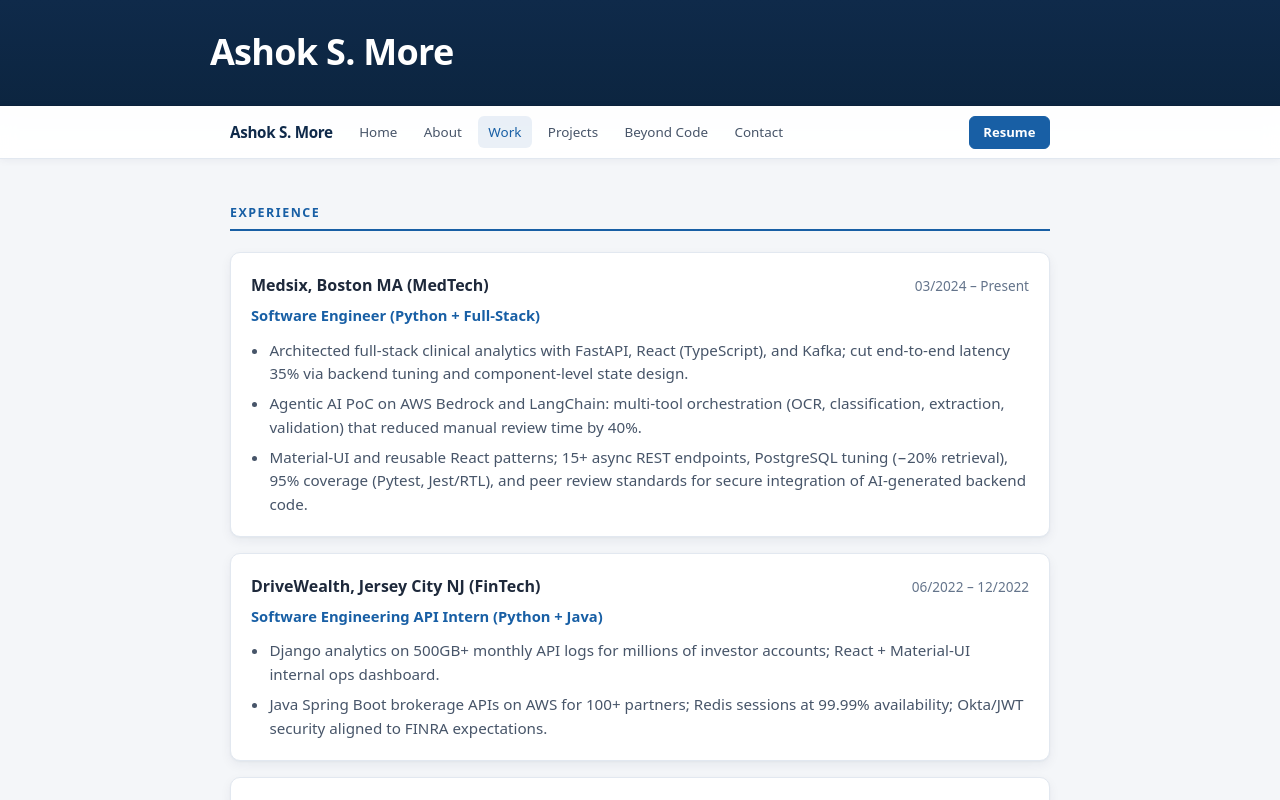
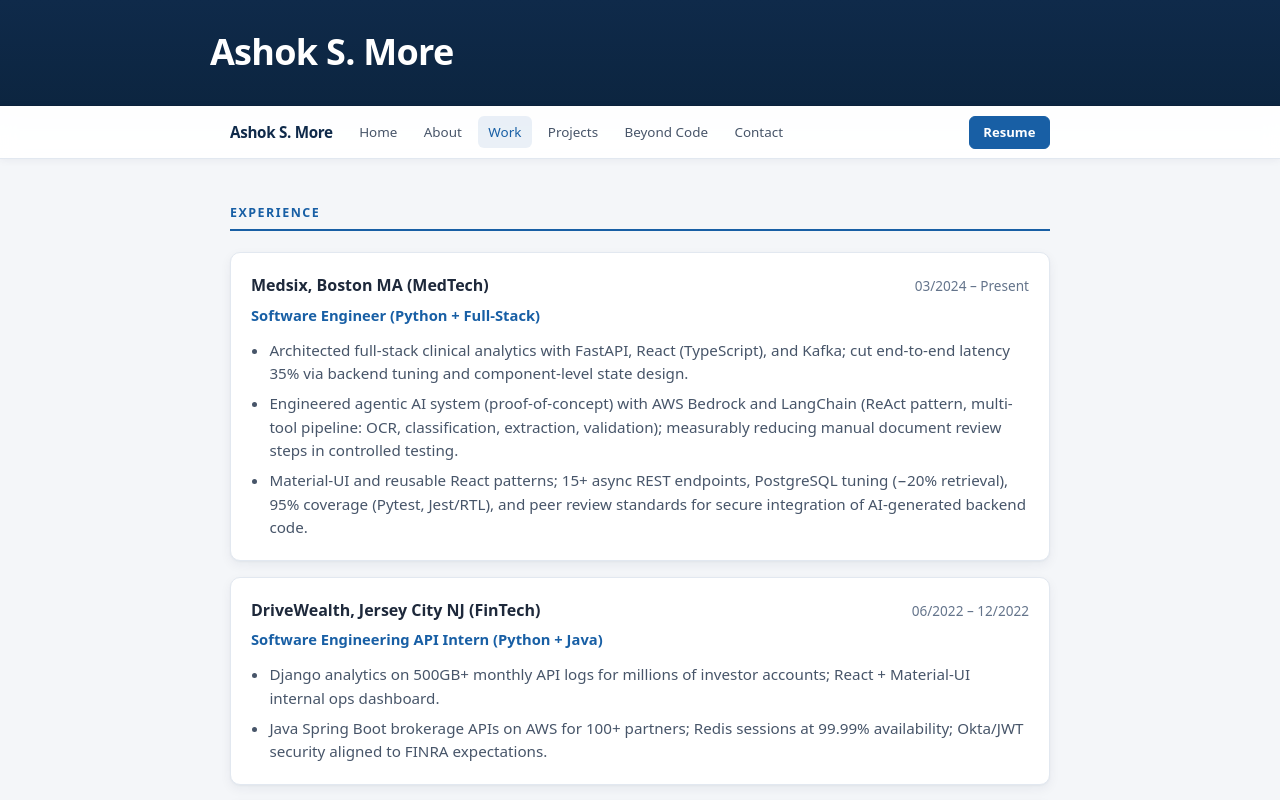
Before and after one commit to ashoksmore/ashoksmore.github.io, a React (Vite) app: page /work in a window 1280 px wide. Shown: the top 800 px of the page. Built offline with nearby package versions, Linux system fonts and the light colour scheme; the HTML template or start-up script is replaced by a standard one.

Commit message:
Update resume and align agentic AI copy
Match Medsix agentic AI bullet wording, switch experience to "6 years" (no plus), and update linked resume PDF.

```diff
--- a/src/components/HomeHero.jsx
+++ b/src/components/HomeHero.jsx
@@ -5,7 +5,7 @@ import StatCounter from './StatCounter';
 import HeroStatText from './HeroStatText';
 
 const numericStats = [
-  { target: 6, suffix: '+', label: 'Years experience' },
+  { target: 6, suffix: '', label: 'Years experience' },
   { target: 3, suffix: '', label: 'Industries' },
 ];
 
--- a/src/data/content.js
+++ b/src/data/content.js
@@ -13,7 +13,7 @@ export const profile = {
 };
 
 export const aboutText =
-  'Full stack software engineer with 6+ years building and scaling production systems in Python, React, Java, and AWS across MedTech, FinTech, and eCommerce—from clinical analytics and regulated health data at Medsix, to brokerage APIs and compliance-heavy finance at DriveWealth, to high-volume marketplace and logistics platforms at Ingram Micro. Comfortable joining early-stage MedTech or FinTech teams with 0→1 ownership. I ship ML/AI in production (deterministic patterns, RAG-style grounding), run tight code review for AI-generated changes, and partner across teams for quality.';
+  'Full stack software engineer with 6 years building and scaling production systems in Python, React, Java, and AWS across MedTech, FinTech, and eCommerce—from clinical analytics and regulated health data at Medsix, to brokerage APIs and compliance-heavy finance at DriveWealth, to high-volume marketplace and logistics platforms at Ingram Micro. Comfortable joining early-stage MedTech or FinTech teams with 0→1 ownership. I ship ML/AI in production (deterministic patterns, RAG-style grounding), run tight code review for AI-generated changes, and partner across teams for quality.';
 
 export const experience = [
   {
@@ -22,7 +22,7 @@ export const experience = [
     role: 'Software Engineer (Python + Full-Stack)',
     bullets: [
       'Architected full-stack clinical analytics with FastAPI, React (TypeScript), and Kafka; cut end-to-end latency 35% via backend tuning and component-level state design.',
-      'Agentic AI PoC on AWS Bedrock and LangChain: multi-tool orchestration (OCR, classification, extraction, validation) that reduced manual review time by 40%.',
+      'Engineered agentic AI system (proof-of-concept) with AWS Bedrock and LangChain (ReAct pattern, multi-tool pipeline: OCR, classification, extraction, validation); measurably reducing manual document review steps in controlled testing.',
       'Material-UI and reusable React patterns; 15+ async REST endpoints, PostgreSQL tuning (−20% retrieval), 95% coverage (Pytest, Jest/RTL), and peer review standards for secure integration of AI-generated backend code.',
     ],
   },
```
